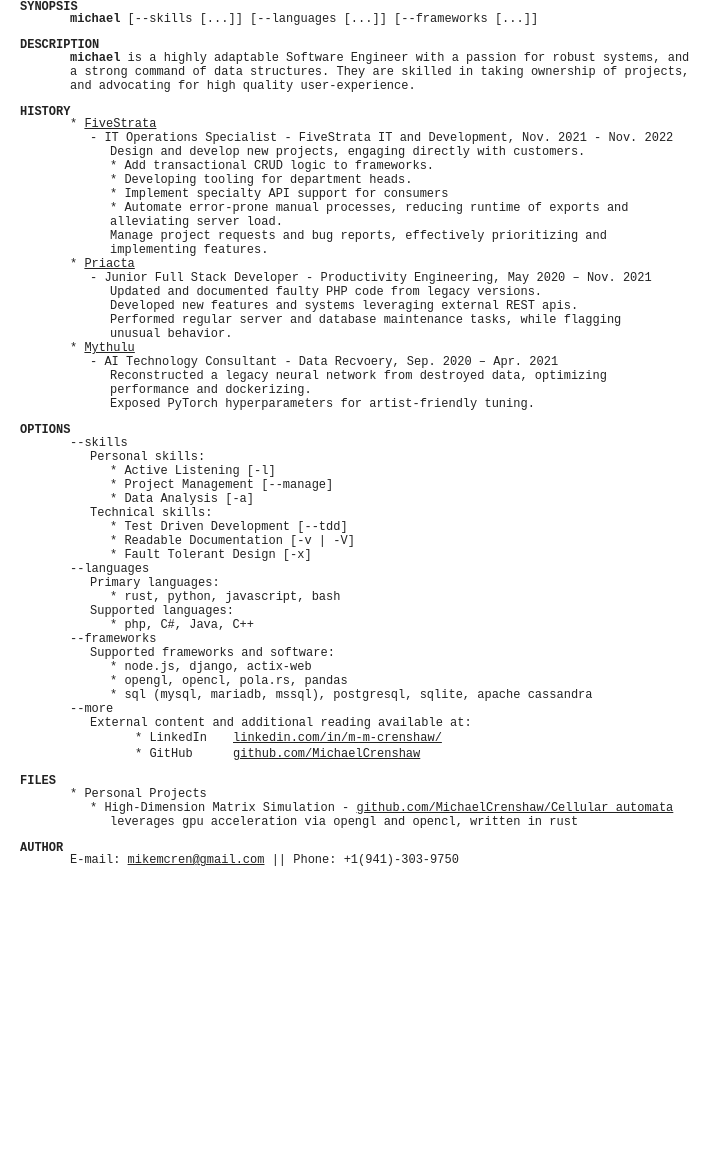
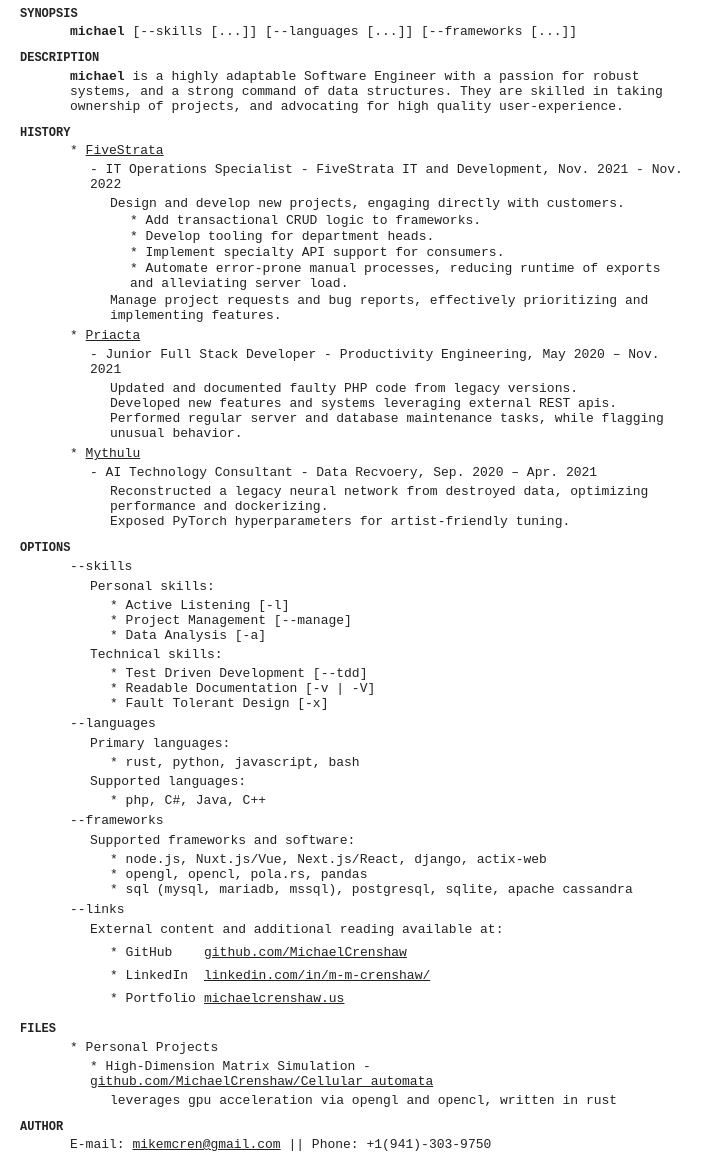
Before and after one commit to MichaelCrenshaw/MichaelCrenshaw.github.io, a plain HTML site: page index.html in a window 1280 px wide. Shown: the part 87-1244 px from the top of the page, without its empty margins (0-716 px from the left). Before the commit the page ends 954 px from the top, so only its background shows below. Drawn offline with Linux system fonts and the light colour scheme.

Commit message:
Update frameworks, improve link parsing for ATS

```diff
--- a/index.html
+++ b/index.html
@@ -3,7 +3,7 @@
 <style>
     body {
         font-family: monospace;
-        font-size: 12px;
+        font-size: 13px;
         color: #222222;
         margin: 20px 10px 0 20px;
         text-align: left;
@@ -11,7 +11,7 @@
     }
     .prog-listing {
         font-family: monospace;
-        font-size: 14px;
+        font-size: 15px;
         margin: 10px 0 0 0;
     }
     h1 {
@@ -21,16 +21,32 @@
         line-height: .8em;
     }
     .subtext {
-        margin: 0 0 0 50px;
+        margin: 5px 0 5px 50px;
         width: 625px;
     }
     .doublesubtext {
-        margin: 0 0 0 70px;
+        margin: 4px 0 4px 70px;
         width: 600px;
     }
+    .doublesubtext > br {
+        display: block;
+        margin: 2px 0;
+    }
     .triplesubtext {
-        margin: 0 0 0 90px;
-        width: 525px;
+        margin: 2px 0 2px 90px;
+        width: 575px;
+    }
+    .triplesubtext > br {
+        display: block;
+        margin: 1px 0;
+    }
+    .quadsubtext {
+        margin: 1px 0 1px 110px;
+        width: 550px;
+    }
+    .quadsubtext > br {
+        display: block;
+        margin: 1px 0;
     }
     .bottomcut {
         margin-bottom: 0;
@@ -46,6 +62,24 @@
     table {
         border-spacing: 2em 0;
         margin: 0 90px;
+    }
+    .links {
+        display: flex;
+        flex-direction: column;
+    }
+    .links > div {
+        display: flex;
+        flex-direction: row;
+        gap: 8px;
+        margin-block: 0;
+        height: fit-content;
+    }
+    .links > div > p {
+        width: 86px;
+        margin-block: 4px;
+    }
+    .links > div > a {
+        margin-block: auto;
     }
 </style>
 <head>
@@ -77,11 +111,21 @@
     - IT Operations Specialist - FiveStrata IT and Development, Nov. 2021 - Nov. 2022
 </p>
 <p class="triplesubtext">
-    Design and develop new projects, engaging directly with customers.<br>
-    * Add transactional CRUD logic to frameworks.<br>
-    * Developing tooling for department heads.<br>
-    * Implement specialty API support for consumers<br>
-    * Automate error-prone manual processes, reducing runtime of exports and alleviating server load.<br>
+    Design and develop new projects, engaging directly with customers.
+</p>
+<p class="quadsubtext">
+    * Add transactional CRUD logic to frameworks.
+</p>
+<p class="quadsubtext">
+    * Develop tooling for department heads.
+</p>
+<p class="quadsubtext">
+    * Implement specialty API support for consumers.
+</p>
+<p class="quadsubtext">
+    * Automate error-prone manual processes, reducing runtime of exports and alleviating server load.
+</p>
+<p class="triplesubtext">
     Manage project requests and bug reports, effectively prioritizing and implementing features.<br>
 </p>
 <p class="subtext bottomcut">
@@ -147,36 +191,52 @@
     Supported frameworks and software:
 </p>
 <p class="triplesubtext">
-    * node.js, django, actix-web<br>
+    * node.js, Nuxt.js/Vue, Next.js/React, django, actix-web<br>
     * opengl, opencl, pola.rs, pandas<br>
     * sql (mysql, mariadb, mssql), postgresql, sqlite, apache cassandra<br>
 </p>
 <p class="subtext">
-    --more
+    --links
 </p>
 <p class="doublesubtext">
     External content and additional reading available at:
 </p>
 <p class="triplesubtext">
-</p><table>
-    <tbody><tr>
-        <td>
-            * LinkedIn
-        </td>
-        <td>
-            <a href="https://www.linkedin.com/in/m-m-crenshaw/">linkedin.com/in/m-m-crenshaw/</a><br>
-        </td>
-    </tr>
-    <tr>
-        <td>
-            * GitHub
-        </td>
-        <td>
-            <a href="https://github.com/MichaelCrenshaw">github.com/MichaelCrenshaw</a><br>
-        </td>
-    </tr>
-    </tr>
-    </tbody></table>
+</p>
+<!--<table>-->
+<!--    <tbody><tr>-->
+<!--        <td>-->
+<!--            * LinkedIn-->
+<!--        </td>-->
+<!--        <td>-->
+<!--            <a href="https://www.linkedin.com/in/m-m-crenshaw/">linkedin.com/in/m-m-crenshaw/</a><br>-->
+<!--        </td>-->
+<!--    </tr>-->
+<!--    <tr>-->
+<!--        <td>-->
+<!--            * GitHub-->
+<!--        </td>-->
+<!--        <td>-->
+<!--            <a href="https://github.com/MichaelCrenshaw">github.com/MichaelCrenshaw</a><br>-->
+<!--        </td>-->
+<!--    </tr>-->
+<!--    </tbody>-->
+<!--</table>-->
+<div class="links">
+    <div class="triplesubtext">
+        <p>* GitHub</p>
+        <a href="https://github.com/MichaelCrenshaw">github.com/MichaelCrenshaw</a>
+    </div>
+    <div class="triplesubtext">
+        <p>* LinkedIn</p>
+        <a href="https://www.linkedin.com/in/m-m-crenshaw/">linkedin.com/in/m-m-crenshaw/</a>
+    </div>
+    <div class="triplesubtext">
+        <p>* Portfolio</p>
+        <a href="https://michaelcrenshaw.us/">michaelcrenshaw.us</a>
+    </div>
+</div>
+
 <p></p>
 
 <h1>FILES</h1>
```
